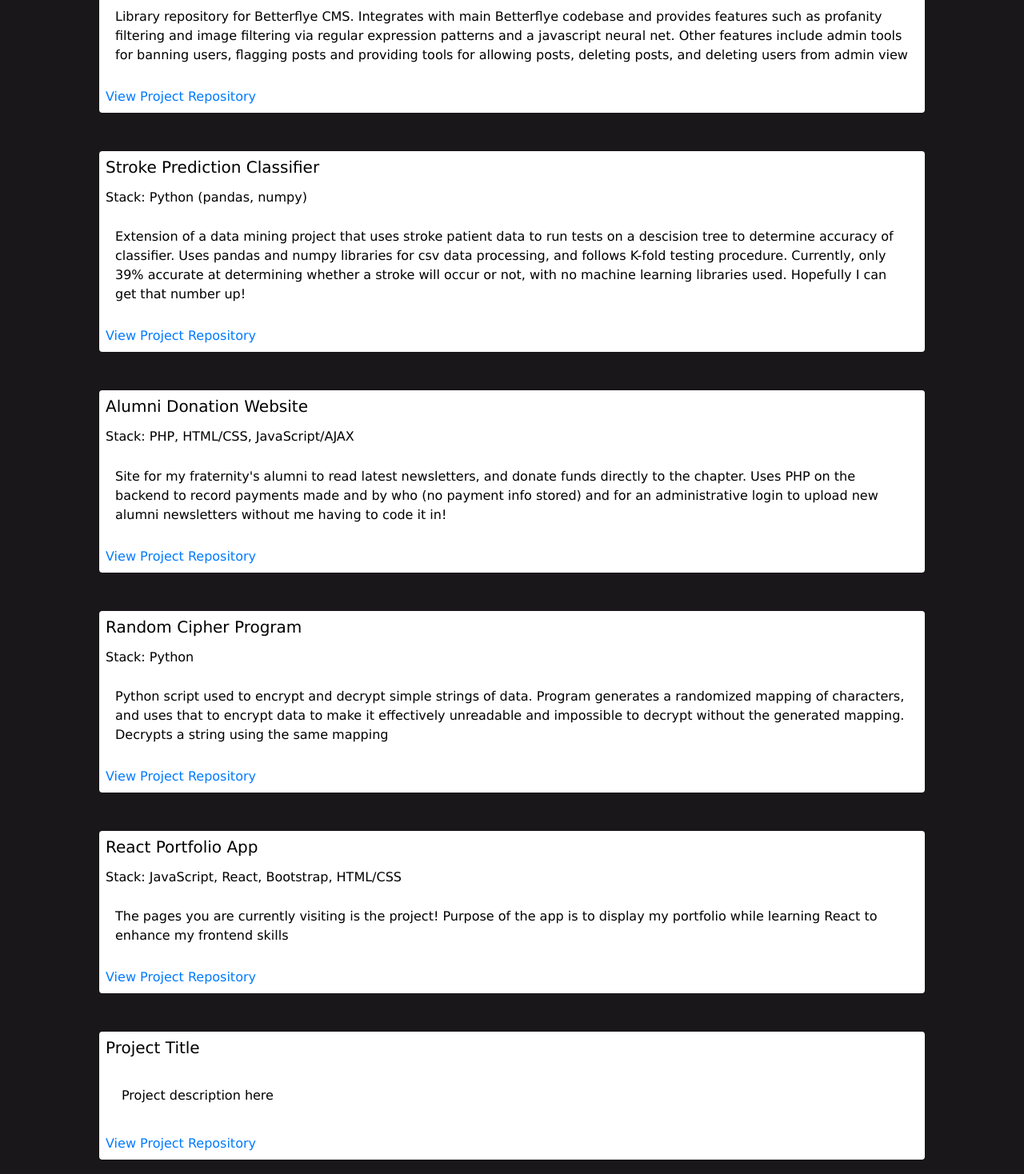
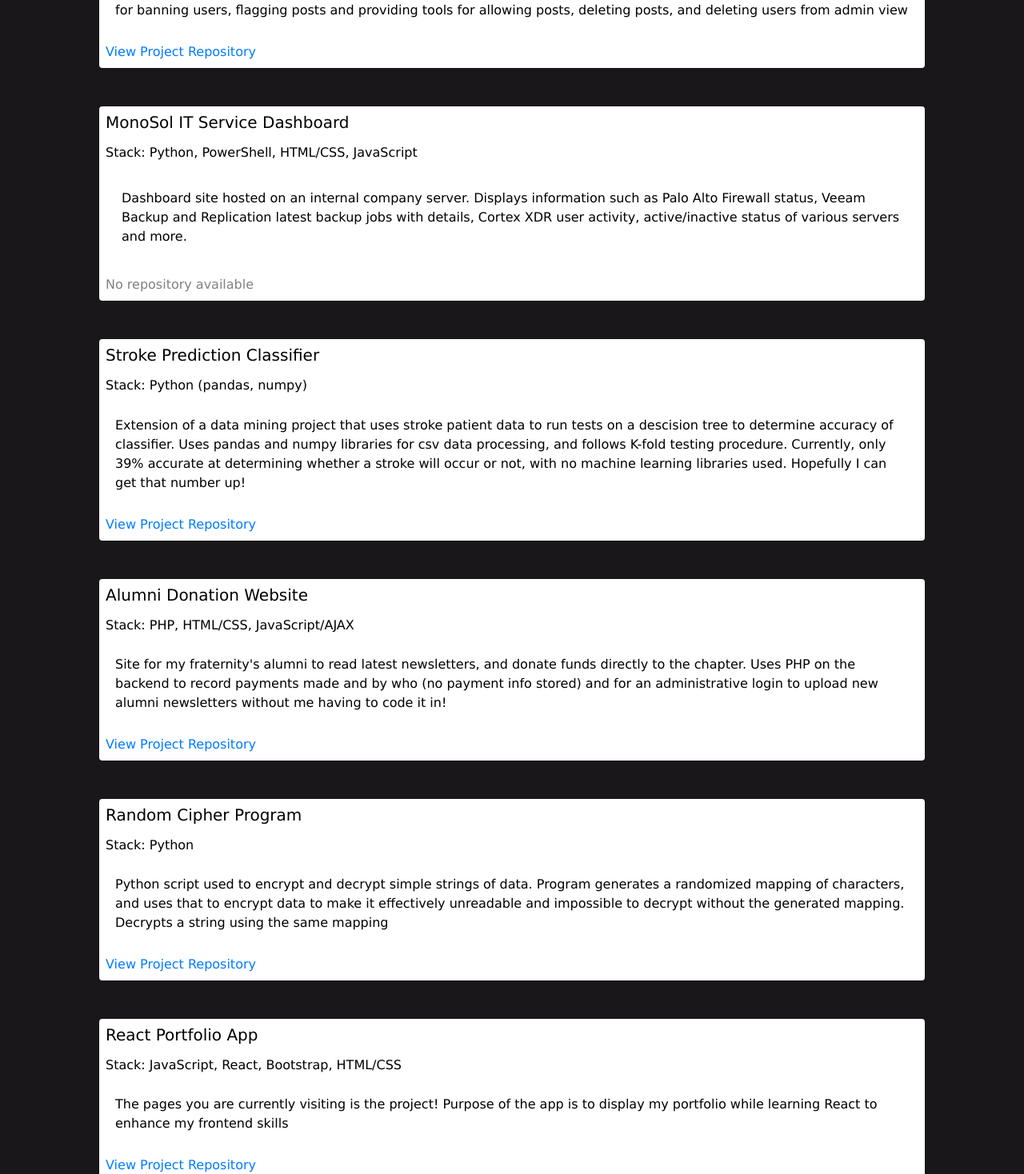
Before and after one commit to jdibble21/react-portfolio, a React (Create React App) app: page /projects in a window 1280 px wide. Shown: the part 222-1690 px from the top of the page at 80% size. Built offline with nearby package versions, Linux system fonts and the light colour scheme.

Commit message:
Edit components, make navbar stick to top

```diff
--- a/public/index.html
+++ b/public/index.html
@@ -22,5 +22,6 @@
     <div id="root">
     </div>
 
+
   </body>
 </html>
--- a/src/components/contact.jsx
+++ b/src/components/contact.jsx
@@ -21,7 +21,7 @@ class ContactSection extends Component {
                 <Card className="m-5 mt-5 mx-auto" style={this.cardStyle}>
                     <Card.Title>Contact</Card.Title>
                     <ListGroup variant="flush">
-                        <ListGroup.Item><Button id="getPdf" className="mx-auto round" href={pdf} without rel="noopener noreferrer" target="_blank">Download Resume</Button></ListGroup.Item>
+                        <ListGroup.Item><Button id="getPdf" className="mx-auto round" href={pdf} without rel="noopener noreferrer" target="_blank">View Resume</Button></ListGroup.Item>
                         <ListGroup.Item>Email: <a href="mailto:jrdibble98@outlook.com">jrdibble98@outlook.com</a></ListGroup.Item>
                         <ListGroup.Item>Phone: 219-929-8183</ListGroup.Item>
                         <ListGroup.Item>LinkedIn: <a href="https://www.linkedin.com/in/jacob-dibble-397896169/">Jacob Dibble</a></ListGroup.Item>
--- a/src/components/navbar.jsx
+++ b/src/components/navbar.jsx
@@ -1,11 +1,12 @@
 import React, { Component } from 'react';
 import Navbar from 'react-bootstrap/Navbar';
 import Nav from 'react-bootstrap/Nav';
+import pdf from './../files/jacob_dibble_resume.pdf';
 
 class NavbarCustom extends Component {
     render() {
         return (
-          <Navbar  id="navBarOverride" expand="lg">
+          <Navbar  id="navBarOverride" expand="lg" className="fixed-top">
             <Navbar.Brand  href="/">Jacob Dibble</Navbar.Brand>
             <Navbar.Toggle aria-controls="basic-navbar-nav" />
             <Navbar.Collapse id="basic-navbar-nav">
@@ -13,7 +14,7 @@ class NavbarCustom extends Component {
                 <Nav.Link  href="/projects">Projects</Nav.Link>
                 <Nav.Link  href="/games">Games</Nav.Link>
                 <Nav.Link  href="#contact">Contact</Nav.Link>
-                <Nav.Link  href="#resume">Resume</Nav.Link>
+                <Nav.Link  href={pdf} without rel="noopener noreferrer" target="_blank">Resume</Nav.Link>
               </Nav>
             </Navbar.Collapse>
           </Navbar>
--- a/src/components/profile_bio.jsx
+++ b/src/components/profile_bio.jsx
@@ -20,7 +20,7 @@ class ProfileBio extends Component {
                     </Col>
                     <Col className="mx-auto" sm="8">
                         <Card className="card text-center m-5">
-                            <Card.Body>Hello! My name is Jake Dibble, I am a recent graduate of Ball State University with a B.S. in Computer Science. I am currently looking for a software engineering position where I can collaborate with talented individuals and grow my skills as a developer. Check out some of my projects and feel free to download a copy of my resume!</Card.Body>
+                            <Card.Body>Hello! My name is Jake Dibble, I am a recent graduate of Ball State University with a B.S. in Computer Science and extensive experience with full-stack web development. I am currently looking for a software engineering position where I can collaborate with talented individuals and grow my skills as a developer. Check out some of my projects and feel free to download a copy of my resume!</Card.Body>
                         </Card>
                     </Col>
                 </Row>
--- a/src/components/projectList.jsx
+++ b/src/components/projectList.jsx
@@ -16,6 +16,16 @@ class ProjectList extends Component {
                             <Card.Subtitle className="m-2">Stack: PHP, MySQL, HTML/CSS, JavaScript/AJAX</Card.Subtitle>
                             <Card.Body>Library repository for Betterflye CMS. Integrates with main Betterflye codebase and provides features such as profanity filtering and image filtering via regular expression patterns and a javascript neural net. Other features include admin tools for banning users, flagging posts and providing tools for allowing posts, deleting posts, and deleting users from admin view</Card.Body>
                             <Card.Link className="m-2" href="https://github.com/jdibble21/Content-Management-System" target="_blank">View Project Repository</Card.Link>
+                        </Card>
+                    </Col>
+                </Row>
+                <Row>
+                    <Col>
+                        <Card className="m-4 border-0">
+                            <Card.Title className="m-2">MonoSol IT Service Dashboard</Card.Title>
+                            <Card.Subtitle className="m-2">Stack: Python, PowerShell, HTML/CSS, JavaScript</Card.Subtitle>
+                            <Card.Body className="m-2">Dashboard site hosted on an internal company server. Displays information such as Palo Alto Firewall status, Veeam Backup and Replication latest backup jobs with details, Cortex XDR user activity, active/inactive status of various servers and more. </Card.Body>
+                            <Card.Link className="m-2 disabled" href="#" target="_blank" disabled>No repository available</Card.Link>
                         </Card>
                     </Col>
                 </Row>
@@ -59,15 +69,6 @@ class ProjectList extends Component {
                         </Card>
                     </Col>
                 </Row>
-                <Row>
-                    <Col>
-                        <Card className="m-4 border-0">
-                            <Card.Title className="m-2">Project Title</Card.Title>
-                            <Card.Body className="m-2">Project description here</Card.Body>
-                            <Card.Link className="m-2" href="#" target="_blank">View Project Repository</Card.Link>
-                        </Card>
-                    </Col>
-                </Row>
             </Container>
          );
     }
--- a/src/index.css
+++ b/src/index.css
@@ -64,3 +64,8 @@ code {
 .navbar .navbar-brand:hover{
   color:#19171A!important;
 }
+
+a.disabled{
+  color: gray;
+  pointer-events: none;
+}
```
